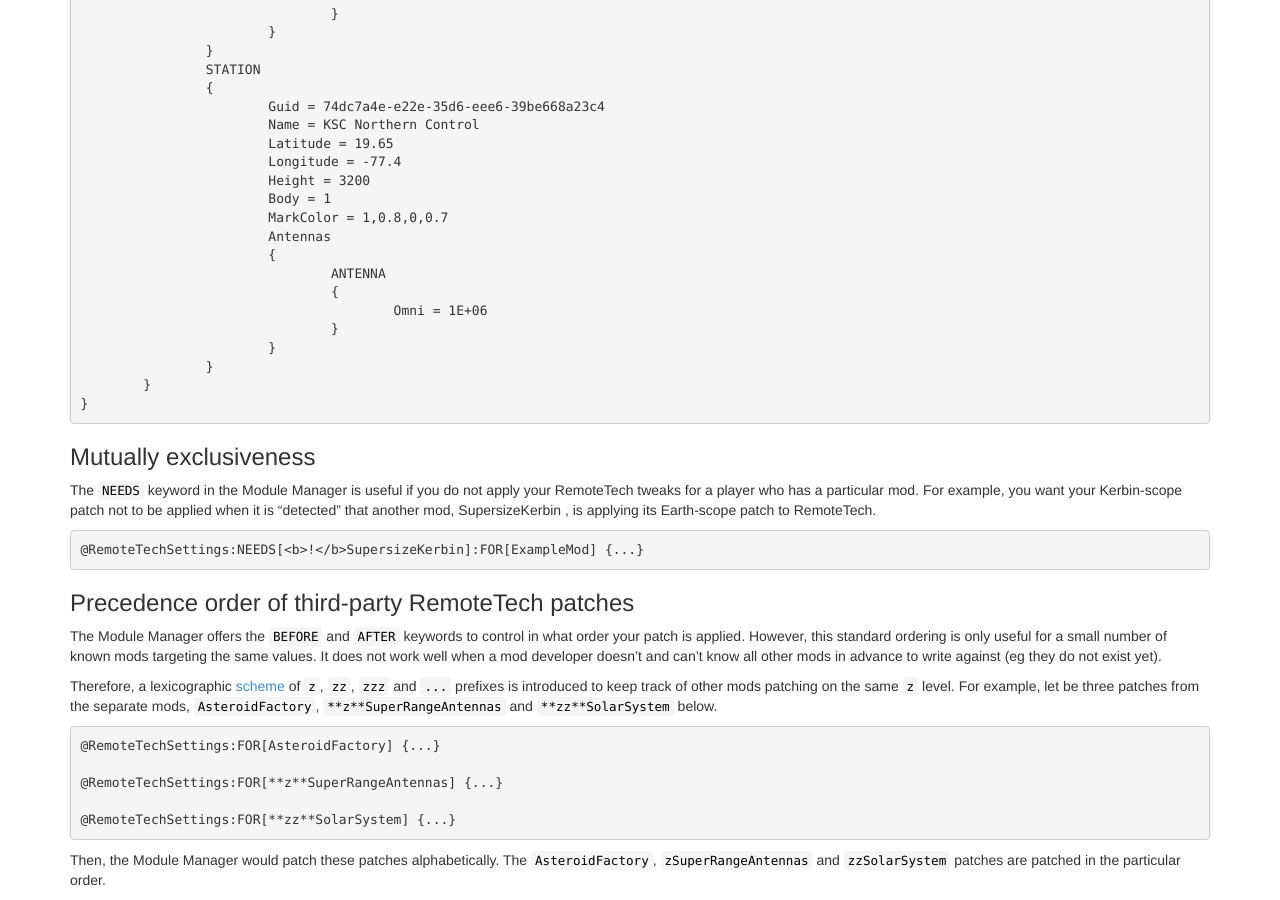
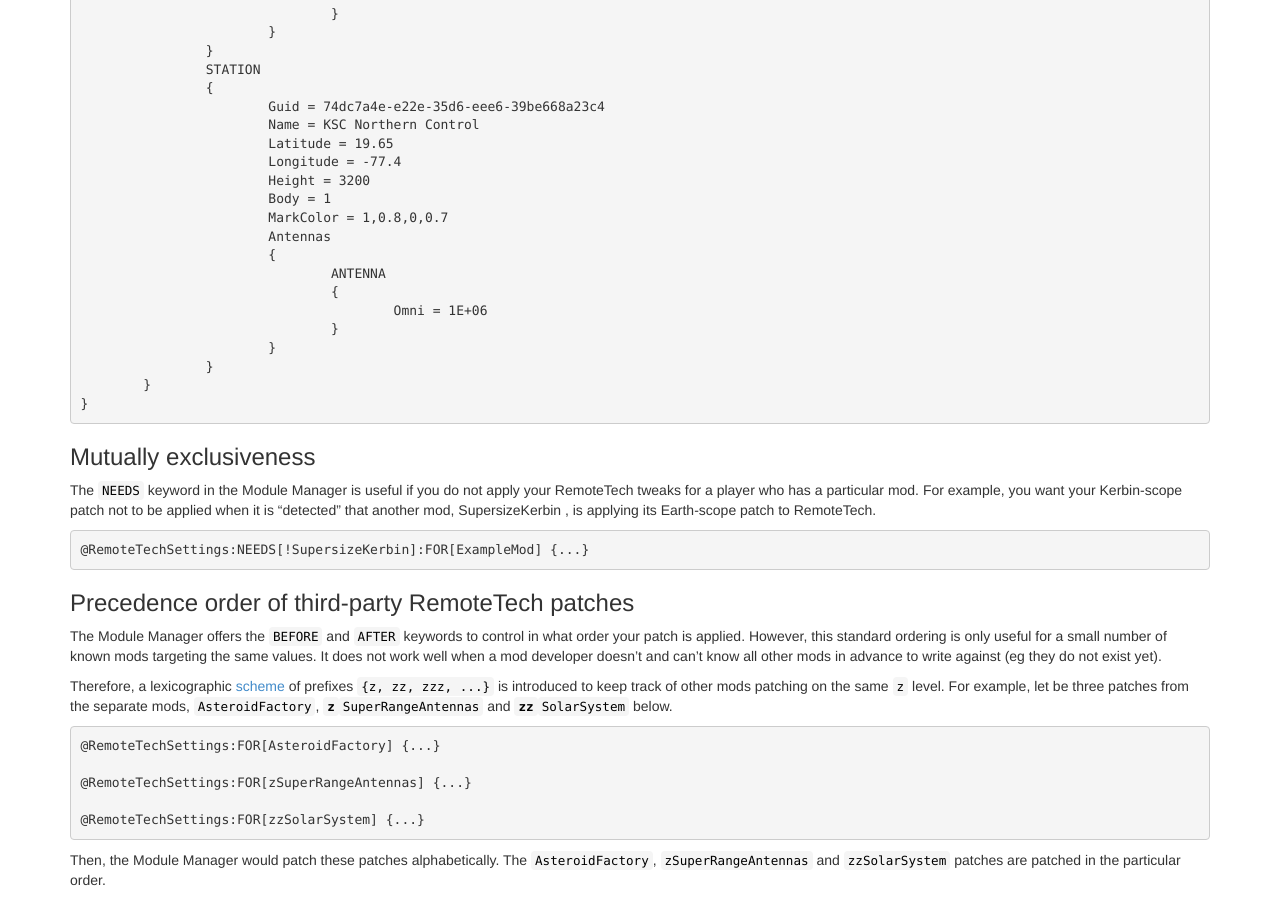
Before and after one commit to RemoteTechnologiesGroup/RemoteTech, a Jekyll site: the page built from modders/settings.md, in a window 1280 px wide and 900 px high, scrolled down 3955 px. Built offline with Jekyll 4.4.1, drawn with Linux system fonts in a browser that asks for light colours; nearby versions of some CDN libraries.

Commit message:
Minor revision

````diff
--- a/modders/settings.md
+++ b/modders/settings.md
@@ -224,21 +224,21 @@
 The `NEEDS` keyword in the Module Manager is useful if you do not apply your RemoteTech tweaks for a player who has a particular mod. For example, you want your Kerbin-scope patch not to be applied when it is "detected" that another mod, SupersizeKerbin , is applying its Earth-scope patch to RemoteTech.
 
 ```
-@RemoteTechSettings:NEEDS[<b>!</b>SupersizeKerbin]:FOR[ExampleMod] {...}
+@RemoteTechSettings:NEEDS[!SupersizeKerbin]:FOR[ExampleMod] {...}
 ```
 
 ### Precedence order of third-party RemoteTech patches
 
 The Module Manager offers the `BEFORE` and `AFTER` keywords to control in what order your patch is applied. However, this standard ordering is only useful for a small number of known mods targeting the same values. It does not work well when a mod developer doesn't and can't know all other mods in advance to write against (eg they do not exist yet).
 
-Therefore, a lexicographic [scheme](http://forum.kerbalspaceprogram.com/index.php?/topic/139167-12-remotetech-v181-2016-11-19/&do=findComment&comment=2859196) of `z`, `zz`, `zzz` and `...` prefixes is introduced to keep track of other mods patching on the same `z` level. For example, let be three patches from the separate mods, `AsteroidFactory`, `**z**SuperRangeAntennas` and `**zz**SolarSystem` below.
+Therefore, a lexicographic [scheme](http://forum.kerbalspaceprogram.com/index.php?/topic/139167-12-remotetech-v181-2016-11-19/&do=findComment&comment=2859196) of prefixes `{z, zz, zzz, ...}` is introduced to keep track of other mods patching on the same `z` level. For example, let be three patches from the separate mods, `AsteroidFactory`, **`z`**`SuperRangeAntennas` and **`zz`**`SolarSystem` below.
 
 ```
 @RemoteTechSettings:FOR[AsteroidFactory] {...}
 
-@RemoteTechSettings:FOR[**z**SuperRangeAntennas] {...}
+@RemoteTechSettings:FOR[zSuperRangeAntennas] {...}
 
-@RemoteTechSettings:FOR[**zz**SolarSystem] {...}
+@RemoteTechSettings:FOR[zzSolarSystem] {...}
 ```
 
 Then, the Module Manager would patch these patches alphabetically. The `AsteroidFactory`, `zSuperRangeAntennas` and `zzSolarSystem` patches are patched in the particular order.
````
